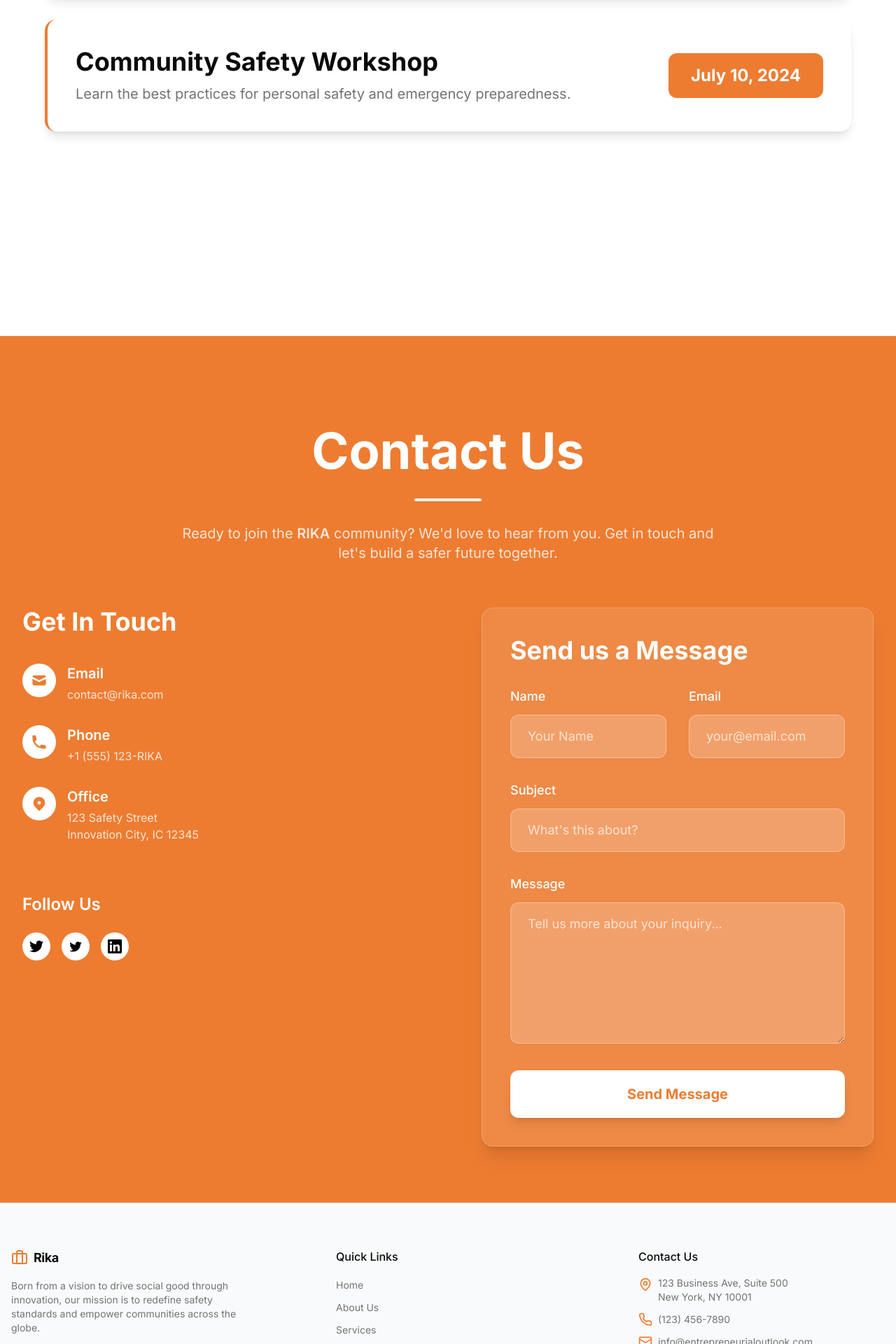
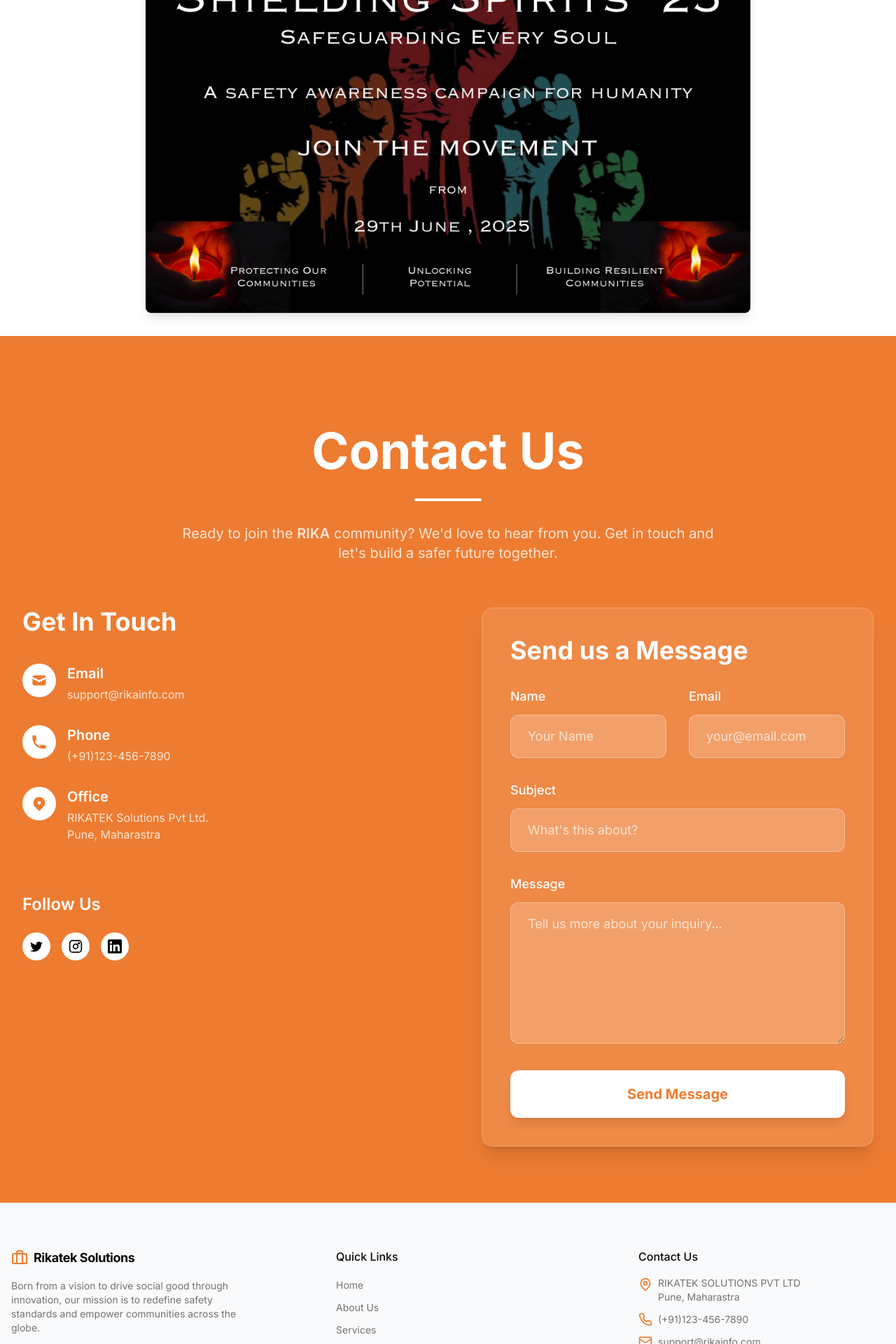
Before and after one commit to ajayr1174/rika, a Next.js app: page / in a window 1280 px wide. Shown: the part 2620-4540 px from the top of the page at 70% size. Built offline with nearby package versions, Linux system fonts and the light colour scheme.

Commit message:
email, image and comp name update

```diff
--- a/components/layout/footer.tsx
+++ b/components/layout/footer.tsx
@@ -11,7 +11,7 @@ export default function Footer() {
           <div className="space-y-4 max-w-sm">
             <Link href="/" className="flex items-center space-x-2">
               <Briefcase className="h-6 w-6 text-primary" />
-              <span className="text-lg font-bold tracking-tight">Rika</span>
+              <span className="text-lg font-bold tracking-tight">Rikatek Solutions</span>
             </Link>
             <p className="text-muted-foreground text-sm">
               Born from a vision to drive social good through innovation, our
@@ -141,9 +141,9 @@ export default function Footer() {
               <li className="flex items-start">
                 <MapPin className="h-5 w-5 text-primary mr-2 mt-0.5" />
                 <span className="text-sm text-muted-foreground">
-                  123 Business Ave, Suite 500
+                  RIKATEK SOLUTIONS PVT LTD
                   <br />
-                  New York, NY 10001
+                  Pune, Maharastra
                 </span>
               </li>
               <li className="flex items-center">
@@ -152,16 +152,16 @@ export default function Footer() {
                   href="tel:+1234567890"
                   className="text-sm text-muted-foreground hover:text-primary transition-colors"
                 >
-                  (123) 456-7890
+                  (+91)123-456-7890
                 </a>
               </li>
               <li className="flex items-center">
                 <Mail className="h-5 w-5 text-primary mr-2" />
                 <a
-                  href="mailto:info@entrepreneurialoutlook.com"
+                  href="mailto:support@rikainfo.com"
                   className="text-sm text-muted-foreground hover:text-primary transition-colors"
                 >
-                  info@entrepreneurialoutlook.com
+                  support@rikainfo.com
                 </a>
               </li>
             </ul>
@@ -171,7 +171,7 @@ export default function Footer() {
         <div className="border-t border-border mt-12 pt-8">
           <div className="flex flex-col md:flex-row justify-between items-center">
             <p className="text-sm text-muted-foreground">
-              © 2025 RIKA. All rights reserved.
+              © 2025 RIKATEK Solutions. All rights reserved.
             </p>
             <div className="flex space-x-6 mt-4 md:mt-0">
               <Link
--- a/components/sections/contactus.tsx
+++ b/components/sections/contactus.tsx
@@ -1,6 +1,7 @@
 "use client";
 import React, { useState } from "react";
 import { Container } from "@/components/ui/container";
+import Link from "next/link";
 
 interface FormData {
   name: string;
@@ -76,7 +77,9 @@ const ContactSection = () => {
                   <h3 className="text-primary-foreground font-semibold text-lg md:text-xl mb-1">
                     Email
                   </h3>
-                  <p className="text-primary-foreground/80">contact@rika.com</p>
+                  <p className="text-primary-foreground/80">
+                    support@rikainfo.com
+                  </p>
                 </div>
               </div>
 
@@ -95,7 +98,7 @@ const ContactSection = () => {
                     Phone
                   </h3>
                   <p className="text-primary-foreground/80">
-                    +1 (555) 123-RIKA
+                    (+91)123-456-7890
                   </p>
                 </div>
               </div>
@@ -119,9 +122,9 @@ const ContactSection = () => {
                     Office
                   </h3>
                   <p className="text-primary-foreground/80">
-                    123 Safety Street
+                    RIKATEK Solutions Pvt Ltd.
                     <br />
-                    Innovation City, IC 12345
+                    Pune, Maharastra
                   </p>
                 </div>
               </div>
@@ -133,19 +136,7 @@ const ContactSection = () => {
                 Follow Us
               </h3>
               <div className="flex space-x-4">
-                <a
-                  href="#"
-                  className="w-10 h-10 bg-primary-foreground rounded-full flex items-center justify-center hover:bg-primary-foreground/80 transition-colors"
-                >
-                  <svg
-                    className="w-5 h-5 text-black"
-                    fill="currentColor"
-                    viewBox="0 0 24 24"
-                  >
-                    <path d="M24 4.557c-.883.392-1.832.656-2.828.775 1.017-.609 1.798-1.574 2.165-2.724-.951.564-2.005.974-3.127 1.195-.897-.957-2.178-1.555-3.594-1.555-3.179 0-5.515 2.966-4.797 6.045-4.091-.205-7.719-2.165-10.148-5.144-1.29 2.213-.669 5.108 1.523 6.574-.806-.026-1.566-.247-2.229-.616-.054 2.281 1.581 4.415 3.949 4.89-.693.188-1.452.232-2.224.084.626 1.956 2.444 3.379 4.6 3.419-2.07 1.623-4.678 2.348-7.29 2.04 2.179 1.397 4.768 2.212 7.548 2.212 9.142 0 14.307-7.721 13.995-14.646.962-.695 1.797-1.562 2.457-2.549z" />
-                  </svg>
-                </a>
-                <a
+                <Link
                   href="#"
                   className="w-10 h-10 bg-primary-foreground rounded-full flex items-center justify-center hover:bg-primary-foreground/80 transition-colors"
                 >
@@ -156,9 +147,27 @@ const ContactSection = () => {
                   >
                     <path d="M22.46 6c-.77.35-1.6.58-2.46.69.88-.53 1.56-1.37 1.88-2.38-.83.5-1.75.85-2.72 1.05C18.37 4.5 17.26 4 16 4c-2.35 0-4.27 1.92-4.27 4.29 0 .34.04.67.11.98C8.28 9.09 5.11 7.38 3 4.79c-.37.63-.58 1.37-.58 2.15 0 1.49.75 2.81 1.91 3.56-.71 0-1.37-.2-1.95-.5v.03c0 2.08 1.48 3.82 3.44 4.21a4.22 4.22 0 0 1-1.93.07 4.28 4.28 0 0 0 4 2.98 8.521 8.521 0 0 1-5.33 1.84c-.34 0-.68-.02-1.02-.06C3.44 20.29 5.7 21 8.12 21 16 21 20.33 14.46 20.33 8.79c0-.19 0-.37-.01-.56.84-.6 1.56-1.36 2.14-2.23z" />
                   </svg>
-                </a>
-                <a
-                  href="#"
+                </Link>
+                <Link
+                  href="https://www.instagram.com/rika4_u?igsh=NzVubGd4bzV6OW1j&utm_source=qr"
+                  className="w-10 h-10 bg-primary-foreground rounded-full flex items-center justify-center hover:bg-primary-foreground/80 transition-colors"
+                  target="_blank"
+                  rel="noopener noreferrer"
+                >
+                  <svg
+                    className="w-5 h-5 text-black"
+                    fill="none"
+                    stroke="currentColor"
+                    strokeWidth={2}
+                    viewBox="0 0 24 24"
+                  >
+                    <rect x="2" y="2" width="20" height="20" rx="5" />
+                    <path d="M16 11.37A4 4 0 1 1 12.63 8 4 4 0 0 1 16 11.37z" />
+                    <circle cx="17.5" cy="6.5" r="1" />
+                  </svg>
+                </Link>
+                <Link
+                  href="https://www.instagram.com/rika4_u?igsh=NzVubGd4bzV6OW1j&utm_source=qr"
                   className="w-10 h-10 bg-primary-foreground rounded-full flex items-center justify-center hover:bg-primary-foreground/80 transition-colors"
                 >
                   <svg
@@ -168,7 +177,7 @@ const ContactSection = () => {
                   >
                     <path d="M20.447 20.452h-3.554v-5.569c0-1.328-.027-3.037-1.852-3.037-1.853 0-2.136 1.445-2.136 2.939v5.667H9.351V9h3.414v1.561h.046c.477-.9 1.637-1.85 3.37-1.85 3.601 0 4.267 2.37 4.267 5.455v6.286zM5.337 7.433c-1.144 0-2.063-.926-2.063-2.065 0-1.138.92-2.063 2.063-2.063 1.14 0 2.064.925 2.064 2.063 0 1.139-.925 2.065-2.064 2.065zm1.782 13.019H3.555V9h3.564v11.452zM22.225 0H1.771C.792 0 0 .774 0 1.729v20.542C0 23.227.792 24 1.771 24h20.451C23.2 24 24 23.227 24 22.271V1.729C24 .774 23.2 0 22.222 0h.003z" />
                   </svg>
-                </a>
+                </Link>
               </div>
             </div>
           </div>
--- a/components/sections/upcoming-event.tsx
+++ b/components/sections/upcoming-event.tsx
@@ -1,4 +1,6 @@
+import Image from "next/image";
 import React from "react";
+import imgaeSrc from "../../assets/HUMAN_SAFETY_poster-2.png";
 
 const UpcomingEvents = () => {
   const events = [
@@ -27,32 +29,12 @@ const UpcomingEvents = () => {
         </h1>
 
         {/* Events Container */}
-        <div className="space-y-8">
-          {events.map((event) => (
-            <div
-              key={event.id}
-              className="bg-card rounded-2xl p-6 sm:p-8 lg:p-10 border-l-4 border-primary shadow-lg hover:shadow-xl transition-shadow duration-300"
-            >
-              <div className="flex flex-col lg:flex-row lg:items-center lg:justify-between gap-6">
-                {/* Event Content */}
-                <div className="flex-1">
-                  <h2 className="text-2xl md:text-3xl lg:text-4xl font-bold text-foreground mb-3">
-                    {event.title}
-                  </h2>
-                  <p className="text-lg md:text-xl text-muted-foreground leading-relaxed">
-                    {event.description}
-                  </p>
-                </div>
-
-                {/* Date Badge */}
-                <div className="flex-shrink-0 mt-4 lg:mt-0">
-                  <div className="bg-primary text-primary-foreground px-6 py-3 sm:px-8 sm:py-4 rounded-xl font-bold text-lg md:text-xl lg:text-2xl whitespace-nowrap">
-                    {event.date}
-                  </div>
-                </div>
-              </div>
-            </div>
-          ))}
+        <div className="flex align-center justify-center">
+          <Image
+            className="w-3/4 rounded-lg shadow-lg"
+            src={imgaeSrc}
+            alt="upcoming events"
+          />
         </div>
       </div>
     </div>
```
Also changed, not shown: assets/HUMAN_SAFETY_poster-2.png (added).
